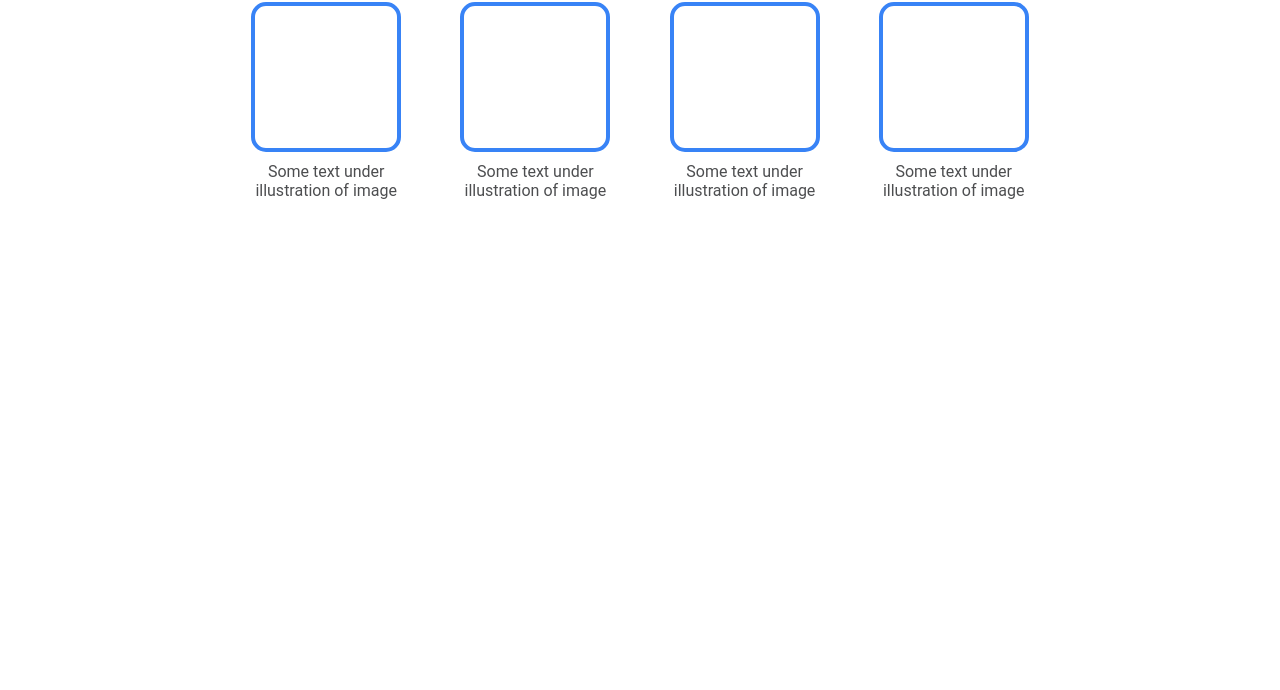
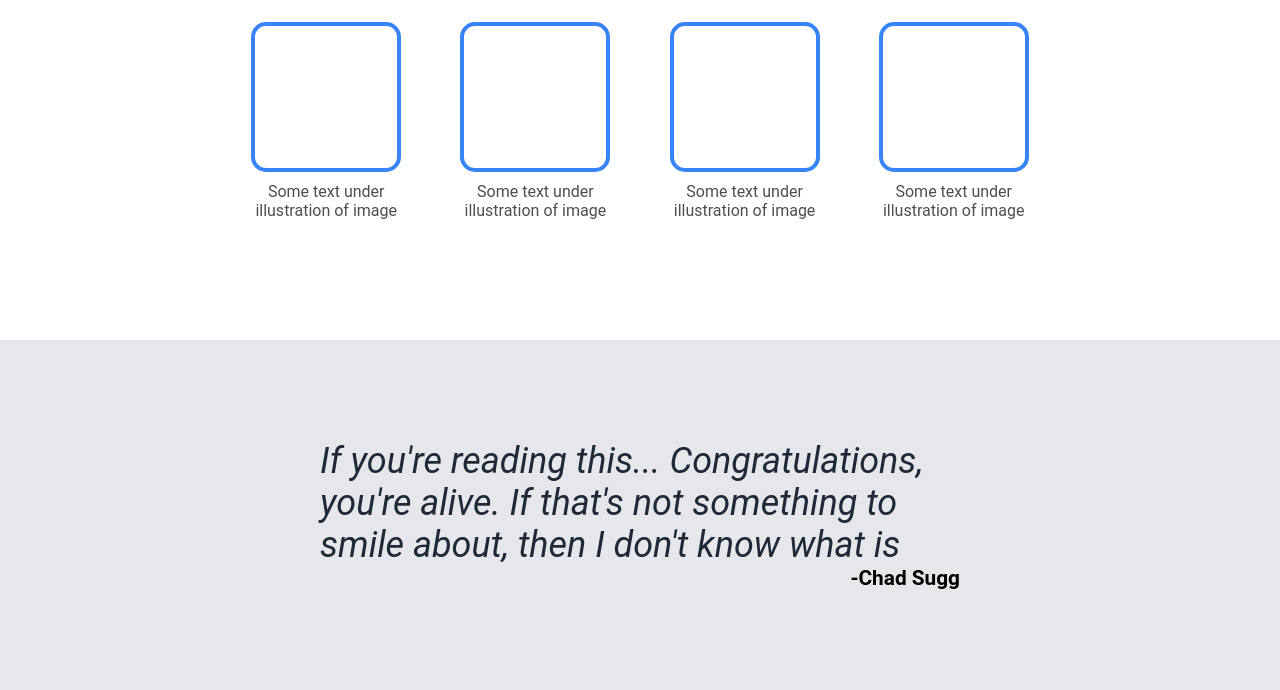
Before and after one commit to ansh-chrs/website-landing-page, a plain HTML site: page index.html in a window 1280 px wide. Shown: the part 518-1208 px from the top of the page. Before the commit the page ends 838 px from the top, so only its background shows below. Drawn offline with Linux system fonts and the light colour scheme.

Commit message:
Create and style quote section

```diff
--- a/index.html
+++ b/index.html
@@ -40,9 +40,16 @@
          <div class="card"><div class="img-container"></div><p>Some text under illustration of image</p></div>
          <div class="card"><div class="img-container"></div><p>Some text under illustration of image</p></div>
         </div>
-
       </article>
 
+
+      <article class="quote-section">
+        <p class="main">If you're reading this...
+            Congratulations, you're alive.
+            If that's not something to smile about,
+            then I don't know what is</p>
+        <p class="speaker">-Chad Sugg</p>
+      </article>
 
 
 
--- a/style.css
+++ b/style.css
@@ -89,7 +89,7 @@ ul li {
 /* Mid section */
 
 .img-cards {
-    padding: 20px 15% 60px 15%;
+    padding: 40px 15% 60px 15%;
     text-align: center;
 
 }
@@ -120,3 +120,24 @@ h3 {
     border-radius: 15px;
     margin-bottom: 10px;
 }
+
+
+/* Quote section */
+
+
+.quote-section{
+    background-color: #E5E7EB;
+    padding: 100px 25%;
+}
+
+.main{
+    font-size: 36px;
+    font-weight: light;
+    font-style: italic;
+    color:#1F2937;
+}
+.speaker{
+    text-align: right;
+    font-size: 1.3rem;
+    font-weight: 700;
+}
```
